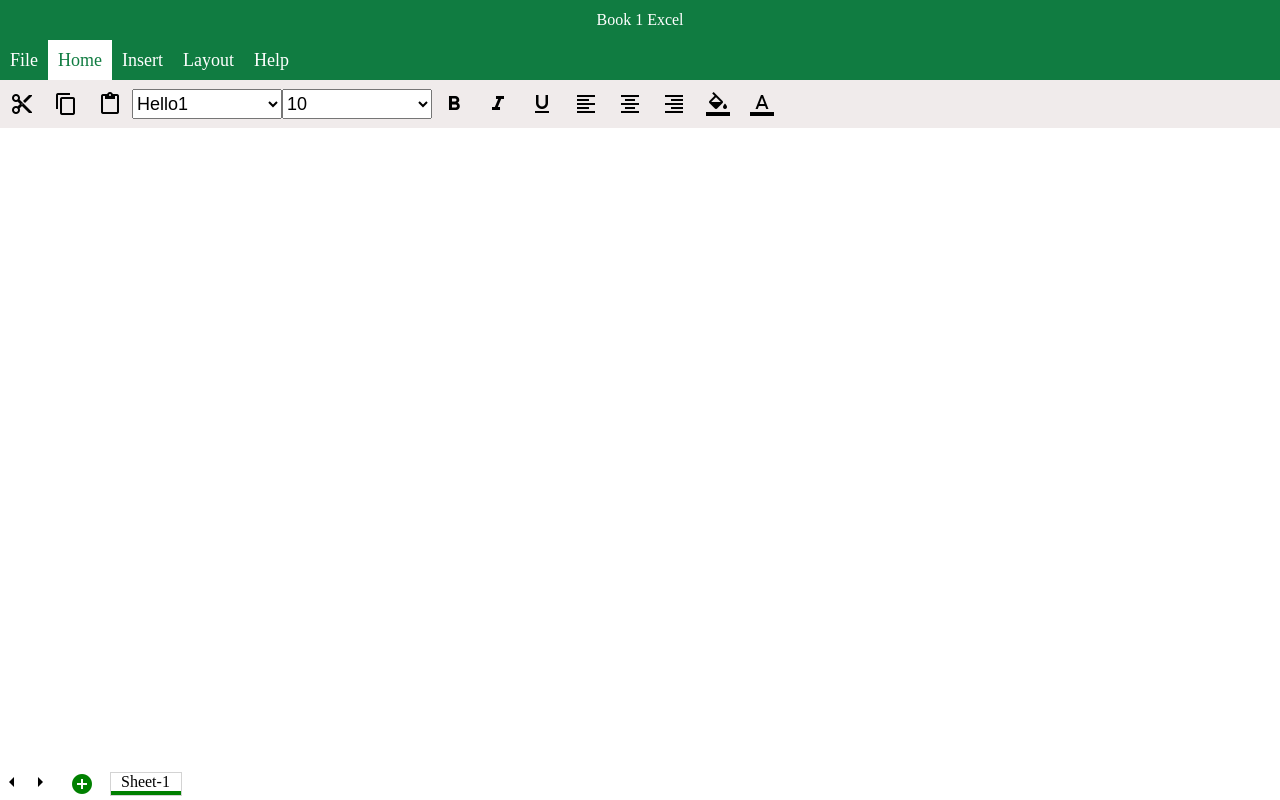
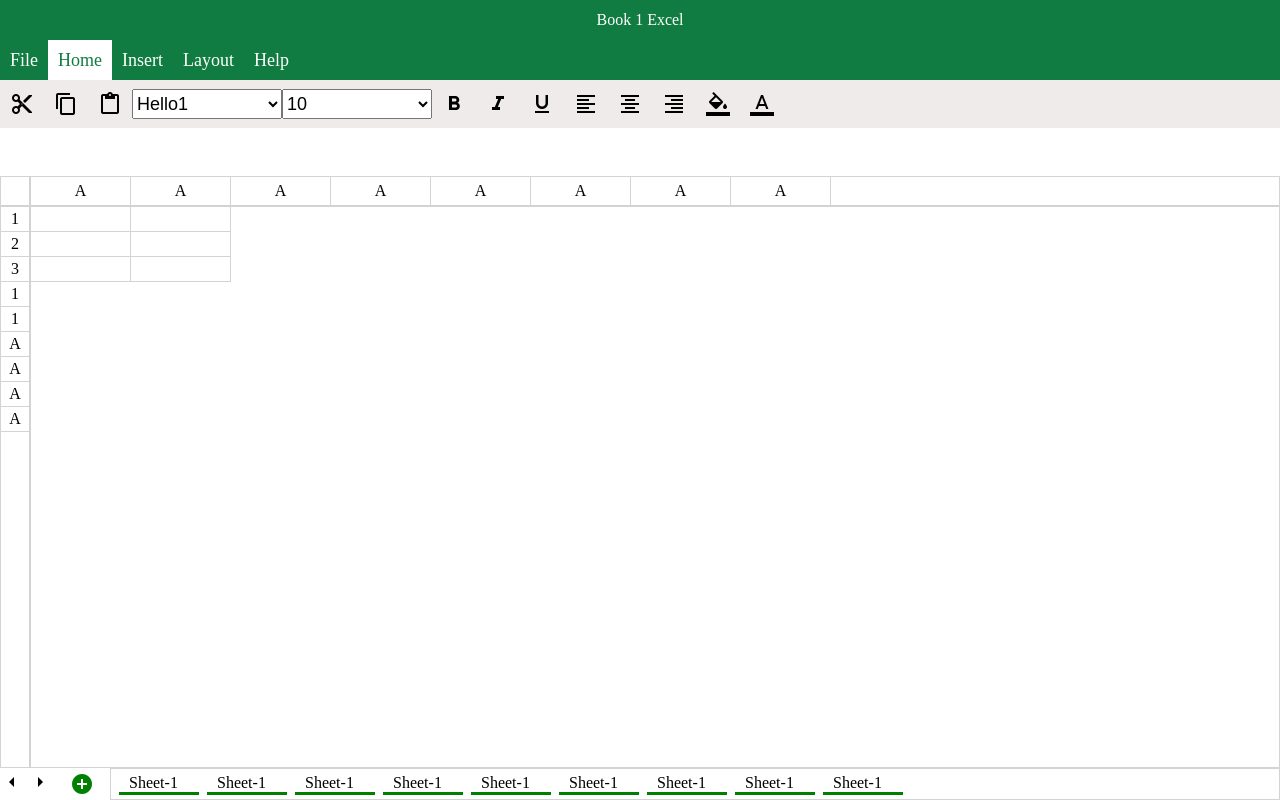
Before and after one commit to Tarun200999/Excel_Clone, a plain HTML site: page index.html in a window 1280 px wide. Drawn offline with Linux system fonts and the light colour scheme.

Commit message:
sheet bar done , working on Input container

```diff
--- a/index.css
+++ b/index.css
@@ -89,6 +89,59 @@ body {
 
 .data_container {
   height: 74vh;
+  display: flex;
+  flex-wrap: wrap;
+}
+.select_all {
+  width: 30px;
+  height: 30px;
+  border: 1px solid lightgray;
+}
+
+.row_name_container {
+  width: 30px;
+  height: calc(74vh - 30px);
+  border: 1px solid lightgray;
+}
+
+.row_name {
+  display: flex;
+  align-items: center;
+  justify-content: center;
+  height: 25px;
+  border-bottom: 1px solid lightgray;
+}
+
+.column_name_container {
+  height: 30px;
+  width: calc(100vw - 30px);
+  border: 1px solid lightgray;
+  display: flex;
+  align-items: center;
+}
+.column_name {
+  width: 100px;
+  display: flex;
+  justify-content: center;
+  align-items: center;
+  border-right: 1px solid lightgray;
+  font-weight: "bold";
+  height: 100%;
+}
+
+.input_container {
+  width: calc(100vw - 30px);
+  height: calc(74vh - 30px);
+  border: 1px solid lightgray;
+}
+.cell_row {
+  display: flex;
+}
+.input_cell {
+  width: 100px;
+  height: 25px;
+  border-right: 1px solid lightgray;
+  border-bottom: 1px solid lightgray;
 }
 
 /* SHEET BAR CSS */
@@ -105,18 +158,36 @@ body {
 .icon-right-scroll {
   font-size: 30px;
 }
+.icon-left-scroll:hover,
+.icon-right-scroll:hover {
+  cursor: pointer;
+  background-color: lightgray;
+}
 .icon-add {
   color: green;
   width: 40px;
 }
+.icon-add:hover {
+  cursor: pointer;
+  transform: scale(1.2);
+}
 .sheet_tab_container {
   border: 1px solid lightgray;
-  width: calc(100vw-110px);
+  width: calc(100vw - 110px);
+  display: flex;
+  align-items: center;
+  height: 100%;
 }
 .sheet_tab {
-  border-bottom: 4px solid green;
+  border-bottom: 3px solid green;
   padding-right: 10px;
+  margin-left: 8px;
   padding-left: 10px;
-  width: 70px;
-  align-items: ce;
+  width: 80px;
+  display: flex;
+  align-items: center;
+  font-weight: 400;
 }
+.sheet_tab:hover {
+  cursor: default;
+}
--- a/index.html
+++ b/index.html
@@ -6,8 +6,8 @@
 		<link href="https://fonts.googleapis.com/icon?family=Material+Icons" rel="stylesheet">
 		<title>Excel Clone</title>
 	</head>
-
-	<!--  last Time 1:15:25 EXCEL PART 1 -->
+	<!--  last Time 1:28:00 EXCEL PART 1  Done -->
+	<!--  last Time 00:12:56 EXCEL PART 2 last-->
 	<body>
 		<div class="container">
 			<div class="title_bar">Book 1 Excel</div>
@@ -55,9 +55,45 @@
 			</div>
 			<div class="formula_bar"></div>
 			<div class="data_container">
-				<div class="column_name_container"></div>
-				<div class="row_name_container"></div>
-				<div class="input_container"></div>
+				<div class="select_all"></div>
+
+				<div class="column_name_container">
+					<div class="column_name">A</div>
+					<div class="column_name">A</div>
+					<div class="column_name">A</div>
+					<div class="column_name">A</div>
+					<div class="column_name">A</div>
+					<div class="column_name">A</div>
+					<div class="column_name">A</div>
+					<div class="column_name">A</div>
+				</div>
+				<div class="row_name_container">
+
+					<div class="row_name">1</div>
+					<div class="row_name">2</div>
+					<div class="row_name">3</div>
+					<div class="row_name">1</div>
+					<div class="row_name">1</div>
+					<div class="row_name">A</div>
+					<div class="row_name">A</div>
+					<div class="row_name">A</div>
+					<div class="row_name">A</div>
+
+				</div>
+				<div class="input_container">
+					<div class="cell_row">
+						<div class="input_cell" contenteditable="true"></div>
+						<div class="input_cell" contenteditable="true"></div>
+					</div>
+					<div class="cell_row">
+						<div class="input_cell" contenteditable="true"></div>
+						<div class="input_cell" contenteditable="true"></div>
+					</div>
+					<div class="cell_row">
+						<div class="input_cell" contenteditable="true"></div>
+						<div class="input_cell" contenteditable="true"></div>
+					</div>
+				</div>
 			</div>
 			<div class="sheet_bar">
                <div class="scroller">
@@ -66,8 +102,18 @@
 			   </div>
 			   <div class="material-icons icon-add">add_circle</div>
 			   <div class="sheet_tab_container">
-                    <div class="sheet_tab">Sheet-1</div>
+				<div class="sheet_tab">Sheet-1</div>
+				<div class="sheet_tab">Sheet-1</div>
+				<div class="sheet_tab">Sheet-1</div>
+				<div class="sheet_tab">Sheet-1</div>
+				<div class="sheet_tab">Sheet-1</div>
+				<div class="sheet_tab">Sheet-1</div>
+				<div class="sheet_tab">Sheet-1</div>
+				<div class="sheet_tab">Sheet-1</div>
+
+				<div class="sheet_tab">Sheet-1</div>
 			   </div>
+
 			</div>
 		</div>
 	</body>
```
